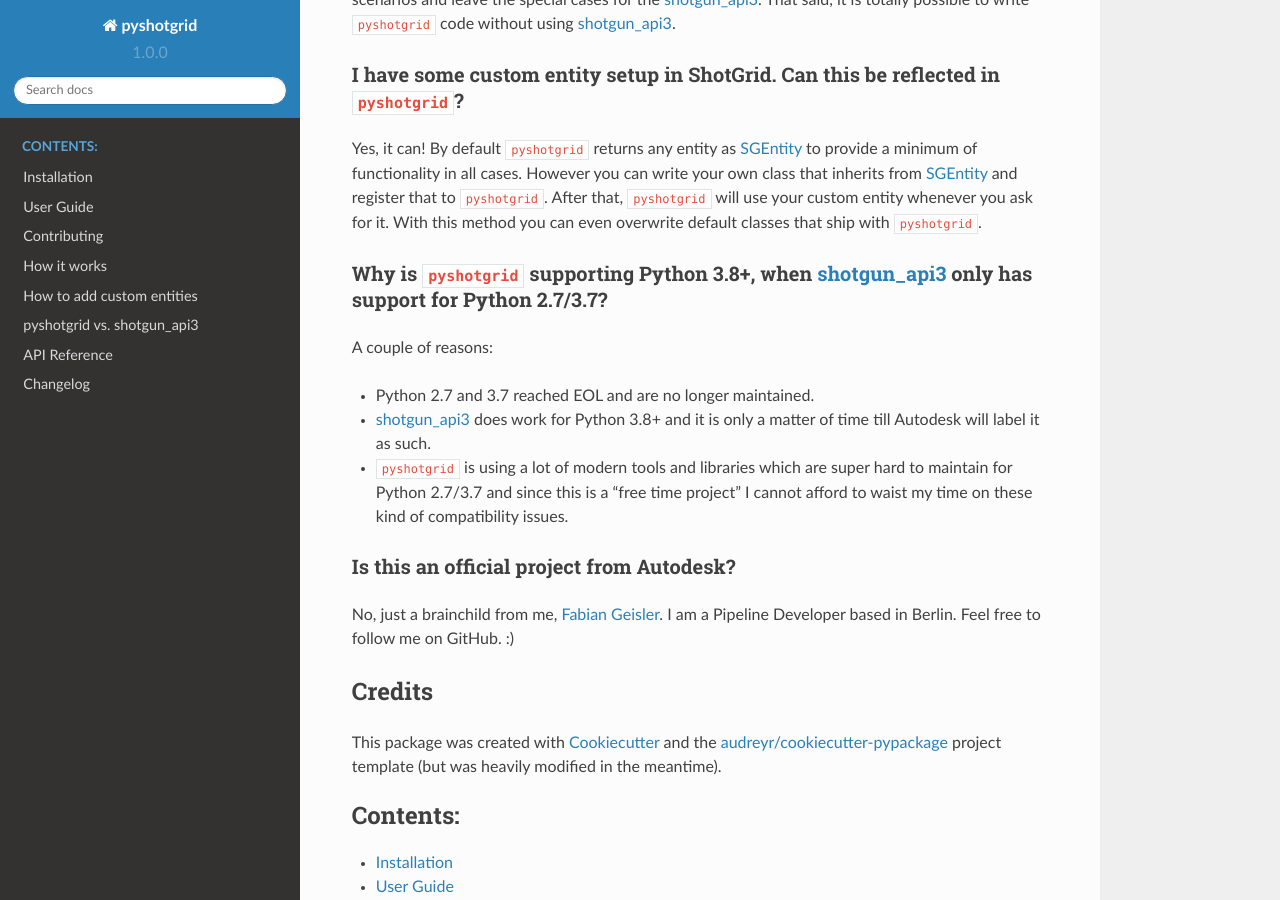
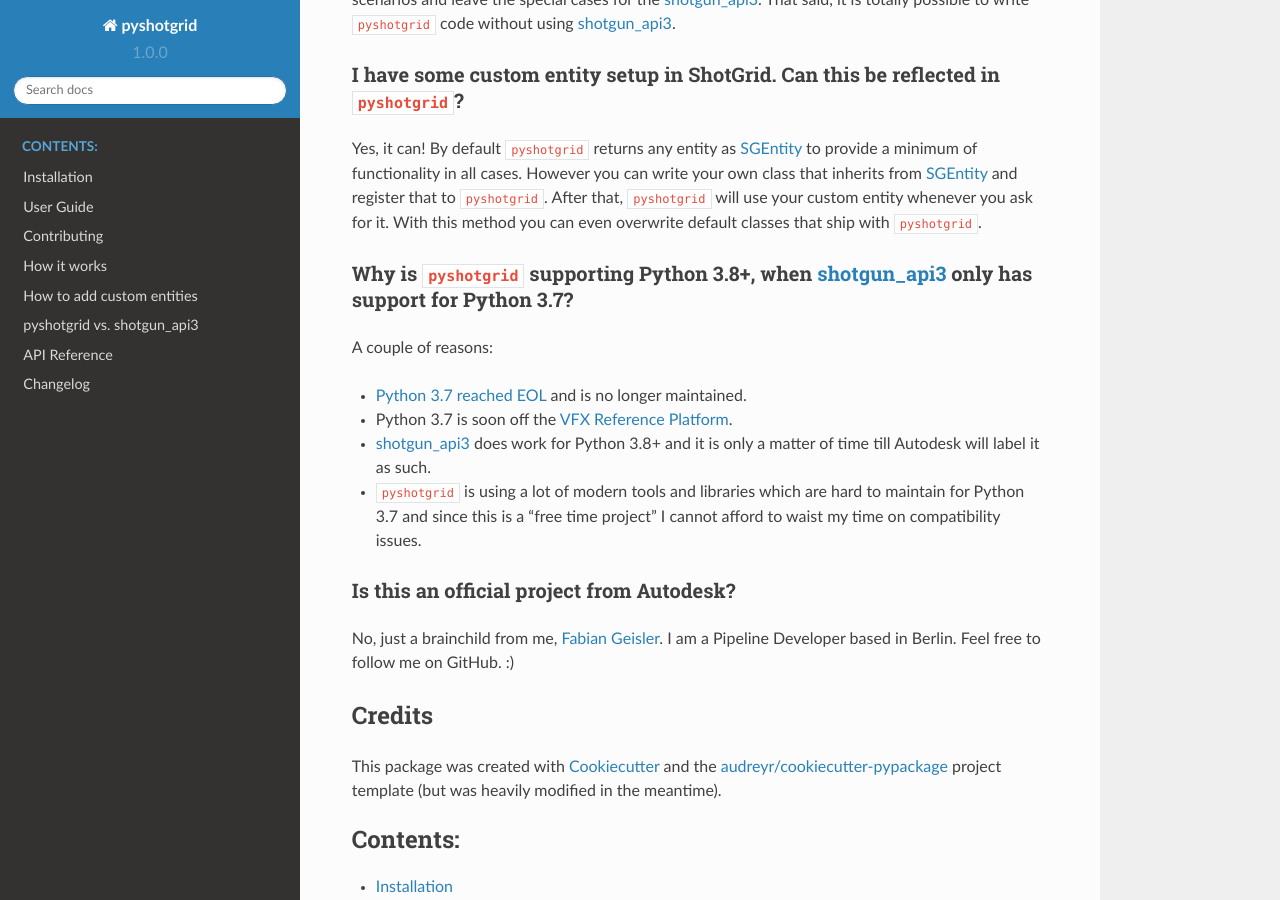
Before and after one commit to vladyslavk0/pyshotgrid, a Sphinx documentation site: the page built from docs/index.rst, in a window 1280 px wide and 900 px high, scrolled down 3054 px. Built offline with Sphinx 7.4.7 and the Read the Docs theme 2.0.0, drawn with Linux system fonts in a browser that asks for light colours; some of the changed text lies outside the part shown.

Commit message:
build(shotgun_api3): update to v3.3.6

````diff
--- a/README.md
+++ b/README.md
@@ -19,12 +19,12 @@
 Install `pyshotgrid` via pip:
 
 ```shell
-pip install git+https://github.com/shotgunsoftware/python-api.git@v3.3.5
+pip install git+https://github.com/shotgunsoftware/python-api.git@v3.3.6
 pip install pyshotgrid
 ```
 
 You are now ready to use it in your project (For other installation methods see the
-Installation section in the documentation)!
+[Installation](https://fabiangeisler.github.io/pyshotgrid/installation.html) section in the documentation)!
 Here is a quick example to list the "code" (aka. "name") of all shots from all projects:
 
 ```python
@@ -68,9 +68,9 @@
   ```
 * Get information about a field
   ```python
-  print(sg_project["name"].data_type)
-  print(sg_project["name"].description)
-  print(sg_project["name"].display_name)
+  print(sg_project["name"].data_type)     # "text"
+  print(sg_project["name"].description)   # "The name of the project."
+  print(sg_project["name"].display_name)  # "Project Name"
   ```
 * Upload/Download to/from a field
   ```python
@@ -132,14 +132,15 @@
 `pyshotgrid` will use your custom entity whenever you ask for it. With this method
 you can even overwrite default classes that ship with `pyshotgrid`.
 
-## Why is `pyshotgrid` supporting Python 3.8+, when [shotgun_api3][shotgun_api3] only has support for Python 2.7/3.7?
+## Why is `pyshotgrid` supporting Python 3.8+, when [shotgun_api3][shotgun_api3] only has support for Python 3.7?
 A couple of reasons:
-- Python 2.7 and 3.7 reached EOL and are no longer maintained.
+- [Python 3.7 reached EOL](https://devguide.python.org/versions/) and is no longer maintained.
+- Python 3.7 is soon off the [VFX Reference Platform](https://vfxplatform.com/).
 - [shotgun_api3][shotgun_api3] does work for Python 3.8+ and it is only a matter of time till
   Autodesk will label it as such.
-- `pyshotgrid` is using a lot of modern tools and libraries which are super hard to maintain for
-  Python 2.7/3.7 and since this is a "free time project" I cannot afford to waist my time on
-  these kind of compatibility issues.
+- `pyshotgrid` is using a lot of modern tools and libraries which are hard to maintain for
+  Python 3.7 and since this is a "free time project" I cannot afford to waist my time on
+  compatibility issues.
 
 ## Is this an official project from Autodesk?
 No, just a brainchild from me, [Fabian Geisler](https://github.com/fabiangeisler).
--- a/docs/installation.rst
+++ b/docs/installation.rst
@@ -12,7 +12,7 @@
 
 .. code-block:: console
 
-    $ pip install git+https://github.com/shotgunsoftware/python-api.git@v3.3.5
+    $ pip install git+https://github.com/shotgunsoftware/python-api.git@v3.3.6
     $ pip install pyshotgrid
 
 You need to install `shotgun_api3` as a separate step, in case you want to use `pyshotgrid` in
--- a/requirements.txt
+++ b/requirements.txt
@@ -1,4 +1,4 @@
-git+https://github.com/shotgunsoftware/python-api.git@v3.3.5
+git+https://github.com/shotgunsoftware/python-api.git@v3.3.6
 commitizen
 wheel
 build
--- a/requirements_docs.txt
+++ b/requirements_docs.txt
@@ -1,4 +1,4 @@
-git+https://github.com/shotgunsoftware/python-api.git@v3.3.5
+git+https://github.com/shotgunsoftware/python-api.git@v3.3.6
 wheel
 build
 Sphinx
````
